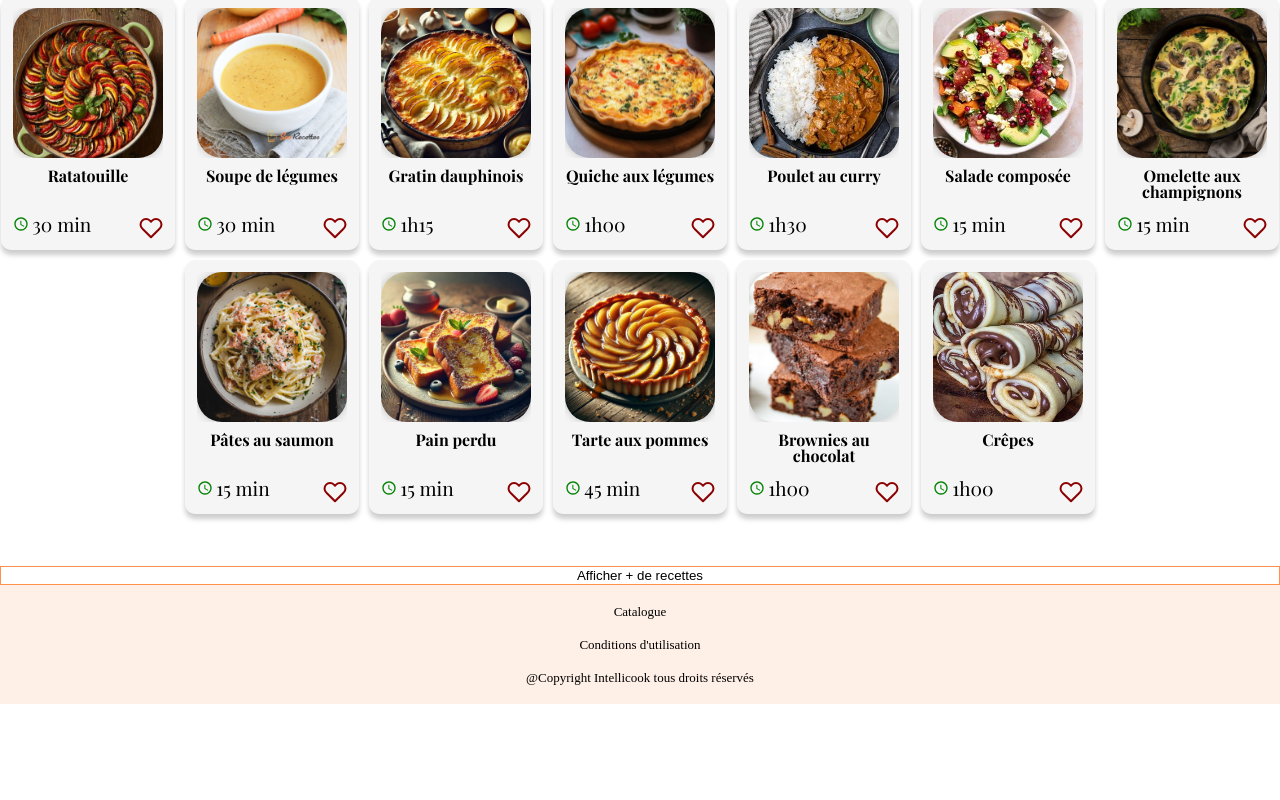
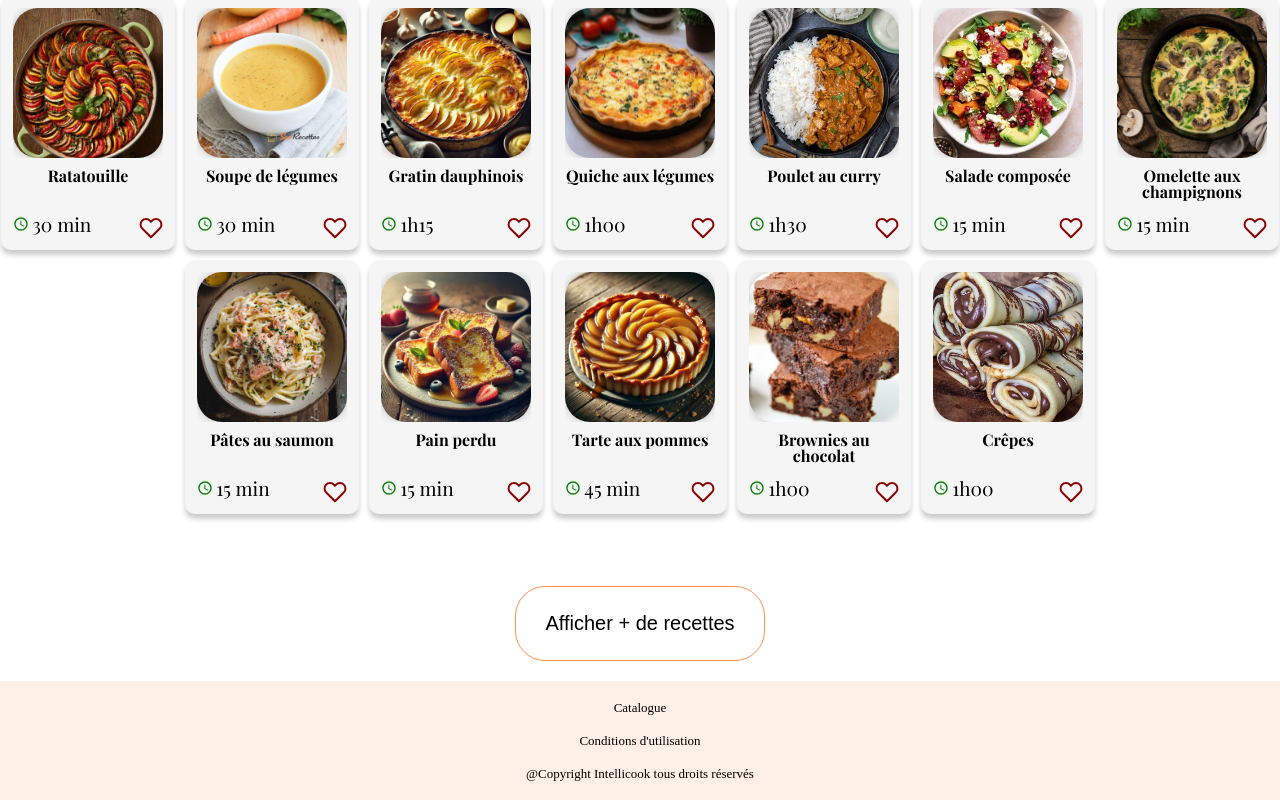
Before and after one commit to JuliePlagias/Brief-IntelliCook, a React (Create React App) app: page /catalogue in a window 1280 px wide. Shown: the part 589-1389 px from the top of the page. Before the commit the page ends 1293 px from the top, so only its background shows below. Built offline with nearby package versions, Linux system fonts and the light colour scheme; a web font is replaced by a local one.

Commit message:
feat: ajout bouton catalogue pour + de recettes

```diff
--- a/src/component/Recipes.jsx
+++ b/src/component/Recipes.jsx
@@ -10,7 +10,7 @@ import {
  * @param {string} search
  */
 
-const Recipes = ({ search, searchType, filterIng }) => {
+const Recipes = ({ search, searchType, filterIng, numberRecipes = 12 }) => {
   const { addedIngredientsList, removedIngredientsList } = filterIng
 
   return (
@@ -18,7 +18,7 @@ const Recipes = ({ search, searchType, filterIng }) => {
       {searchType === 'name' &&
         findRecipeByName(search) &&
         findRecipeByName(search).map((recipe, i) => {
-          if (i < 12) {
+          if (i < numberRecipes) {
             return <RecipeCard key={recipe.id} recipe={recipe} />
           }
           return null
@@ -29,7 +29,7 @@ const Recipes = ({ search, searchType, filterIng }) => {
           addedIngredientsList,
           removedIngredientsList,
         ).map((recipe, i) => {
-          if (i < 12) {
+          if (i < numberRecipes) {
             return <RecipeCard key={recipe.id} recipe={recipe} />
           }
           return null
--- a/src/pages/Catalogue.jsx
+++ b/src/pages/Catalogue.jsx
@@ -4,10 +4,12 @@ import IngredientsFiltered from '../component/IngredientsFiltered'
 import Recipes from '../component/Recipes'
 import { useIngredientsFiltered } from '../utils/hooks/useIngredientsFiltered'
 import Filters from '../component/Filters'
+import recettes from '../data/recipes.json'
 
 const Catalogue = () => {
   const [search, setSearch] = useState('')
   const [searchType, setSearchType] = useState('name')
+  const [numberRecipes, setNumberRecipes] = useState(12)
   const filterIng = useIngredientsFiltered()
 
   return (
@@ -28,8 +30,20 @@ const Catalogue = () => {
           <IngredientsFiltered filterIng={filterIng} />
         )}
       {/* FIN ingrédients filtrés */}
-      <Recipes search={search} searchType={searchType} filterIng={filterIng} />
-      <button className='catalogue__button'>Afficher + de recettes</button>
+      <Recipes
+        search={search}
+        searchType={searchType}
+        filterIng={filterIng}
+        numberRecipes={numberRecipes}
+      />
+      {numberRecipes < recettes.recipes.length && (
+        <button
+          className='catalogue__button'
+          onClick={() => setNumberRecipes(numberRecipes + 12)}
+        >
+          Afficher + de recettes
+        </button>
+      )}
     </div>
   )
 }
--- a/src/styles/pages/_catalogue.scss
+++ b/src/styles/pages/_catalogue.scss
@@ -5,7 +5,18 @@
   margin: auto;
   /* Filtres */
   &__button {
+    cursor: pointer;
     border: 1px solid $iconsOrange;
+    width: 250px;
+    height: 75px;
+    margin: 20px auto;
+    border-radius: 30px;
+    font-size: 1.25rem;
+    &:hover {
+      transition: 0.2s;
+      background: $iconsOrange;
+      color: whitesmoke;
+    }
   }
 }
 .catalogue__title {
```
